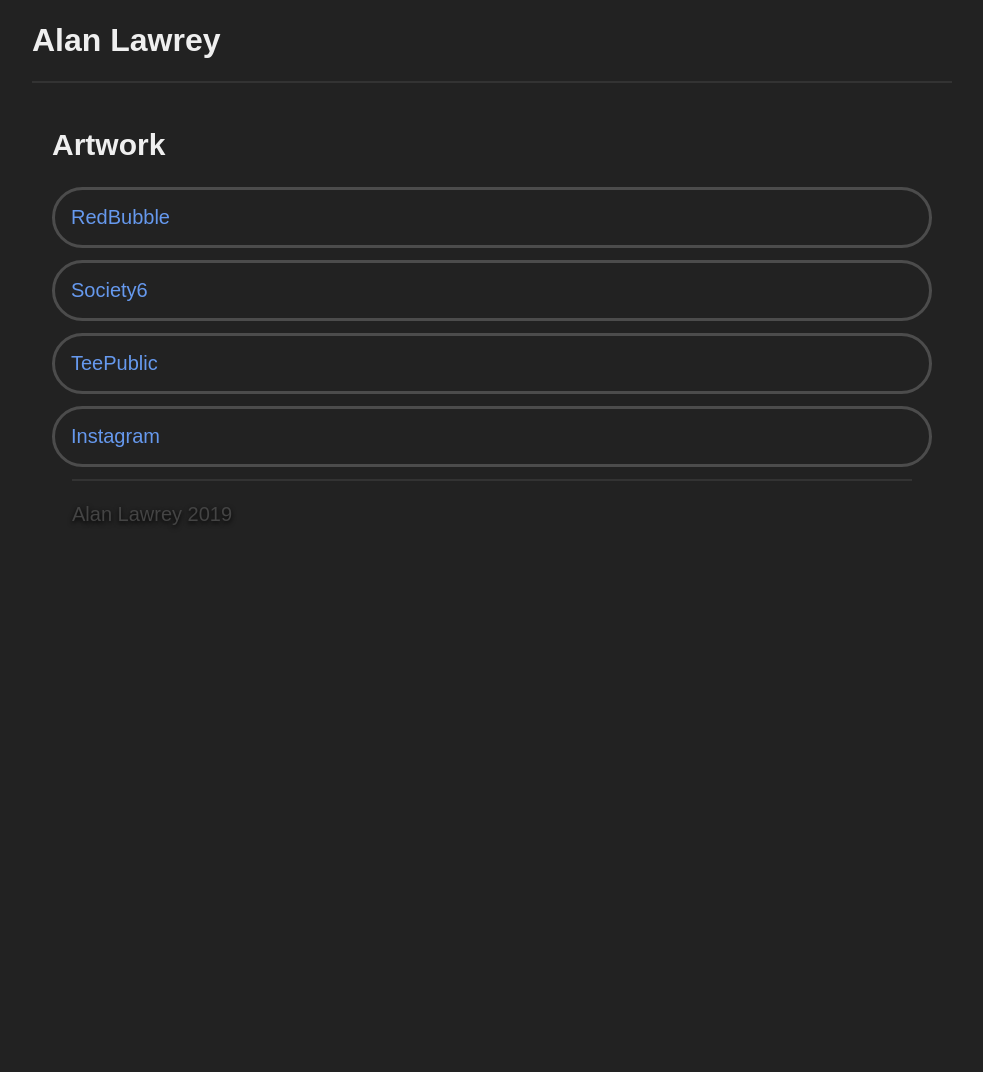
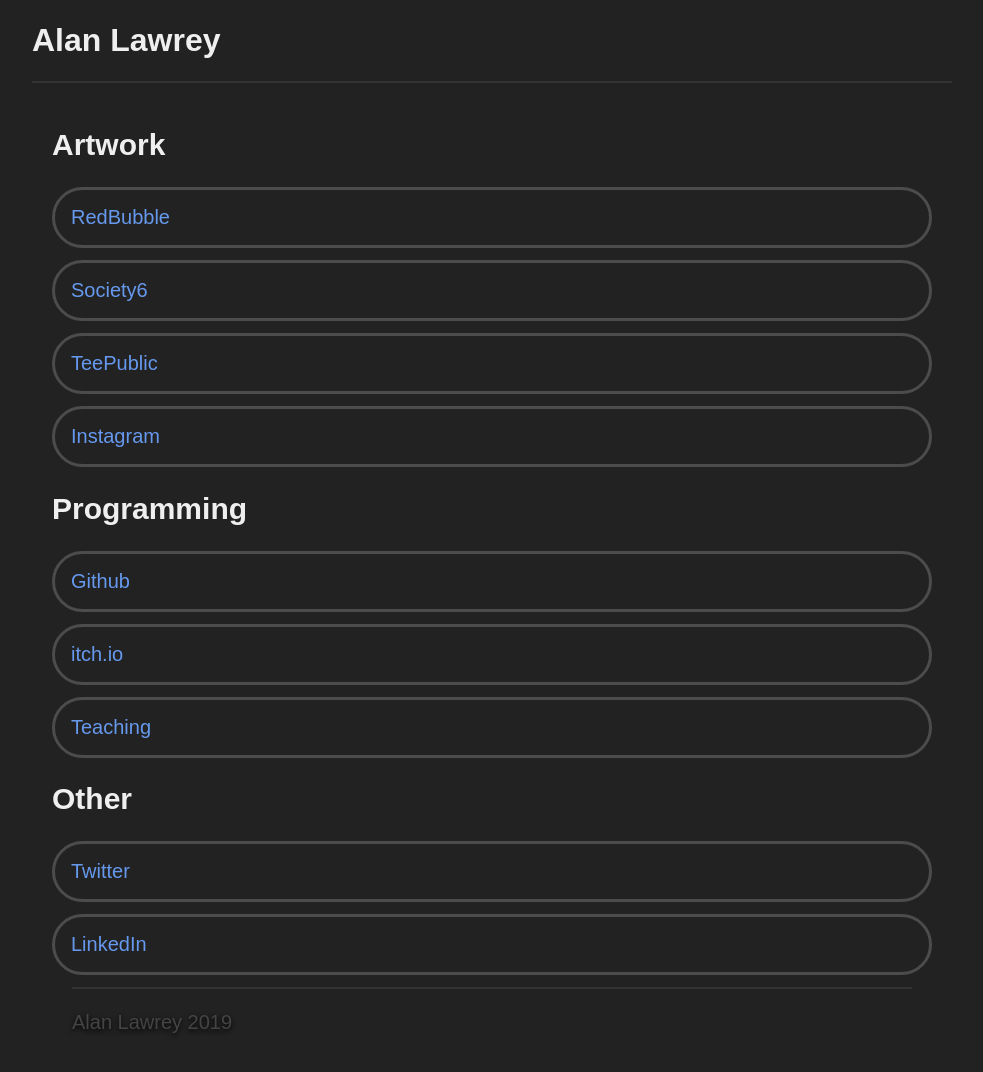
Before and after one commit to astrellon/links, a plain HTML site: page index.html in a window 1280 px wide. Shown: the whole page, without its empty margins (148-1131 px from the left). Before the commit the page ends 800 px from the top, so only its background shows below. Drawn offline with Linux system fonts and the light colour scheme.

Commit message:
Added more links

```diff
--- a/index.html
+++ b/index.html
@@ -5,6 +5,7 @@
 <meta charset="utf-8">
 <title>Links for Alan Lawrey</title>
 <meta name="viewport" content="width=device-width, initial-scale=1.0">
+<meta name="description" content="Links for works by Alan Lawrey." />
 <style>
 * {
   box-sizing: border-box;
@@ -137,6 +138,21 @@
         <a class="main-link" href="https://instagram.com/astrellon_art/">Instagram</a>
       </section>
     </article>
+    <article>
+      <h2>Programming</h2>
+      <section>
+        <a class="main-link" href="https://github.com/astrellon">Github</a>
+        <a class="main-link" href="https://astrellon.itch.io/">itch.io</a>
+        <a class="main-link" href="http://profile.alanlawrey.me/teaching/">Teaching</a>
+      </section>
+    </article>
+    <article>
+      <h2>Other</h2>
+      <section>
+        <a class="main-link" href="https://twitter.com/Alan_Lawrey">Twitter</a>
+        <a class="main-link" href="https://linkedin.com/in/alan-lawrey-b7509b21/">LinkedIn</a>
+      </section>
+    </article>
   <footer>
     Alan Lawrey 2019
   </footer>
```
